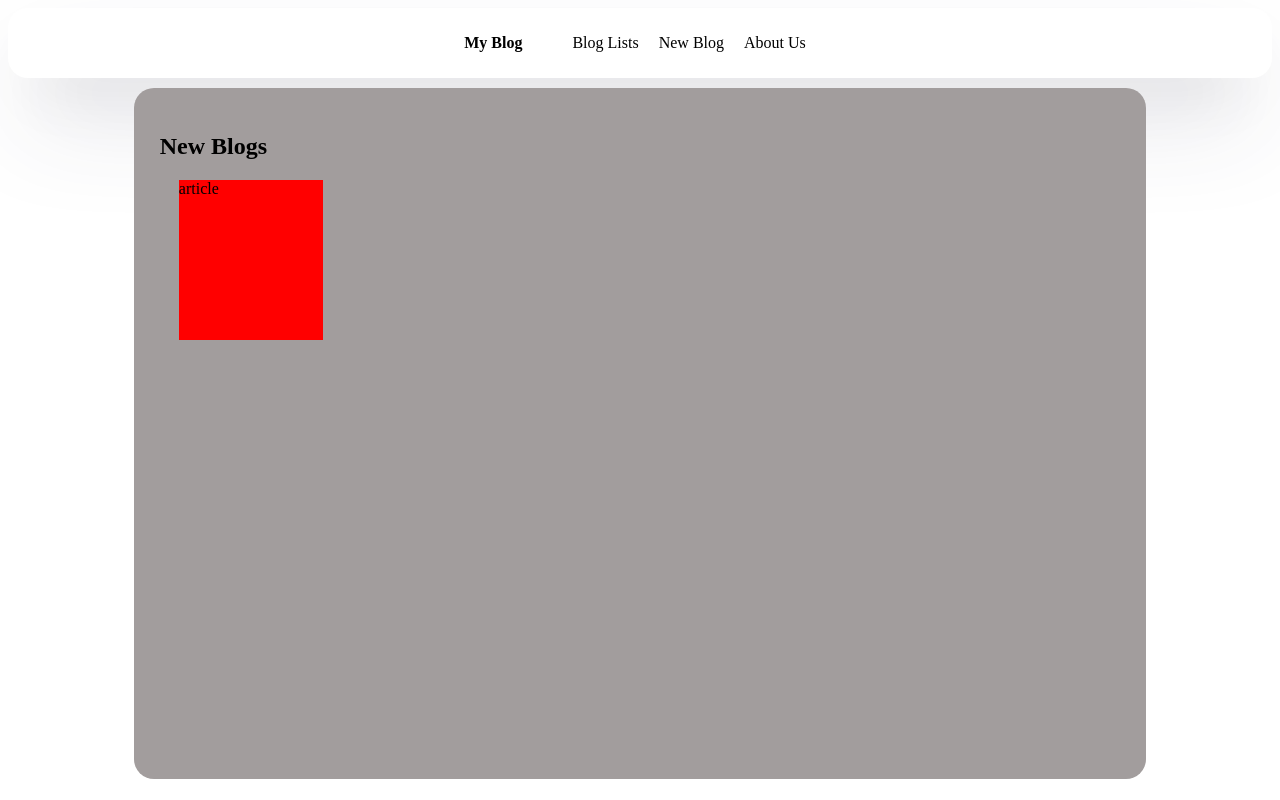
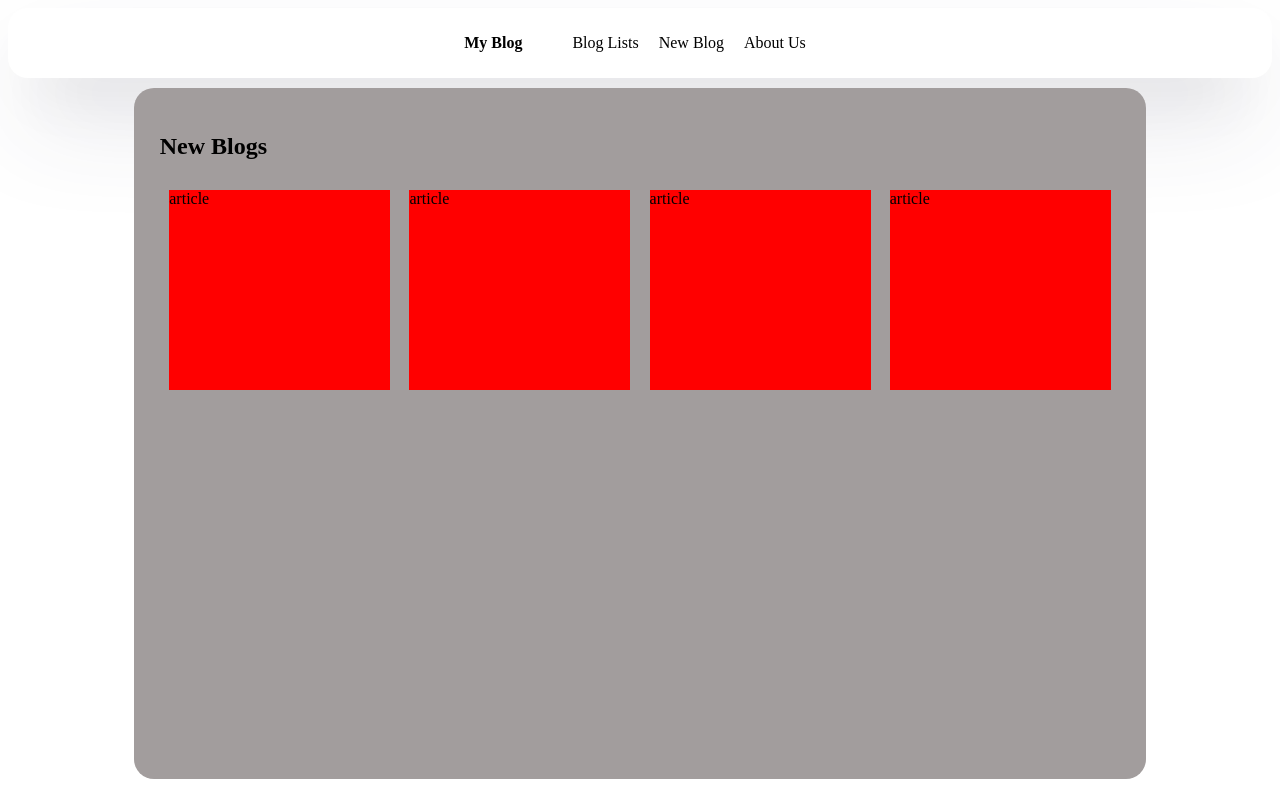
Before and after one commit to MohammadVaseti/React-Projects, a React (Vite) app in the folder 02-Website/website/: page / in a window 1280 px wide. Built offline with nearby package versions, Linux system fonts and the light colour scheme.

Commit message:
repo updated

```diff
--- a/02-Website/website/src/Components/article/articleStyle.module.css
+++ b/02-Website/website/src/Components/article/articleStyle.module.css
@@ -1,6 +1,6 @@
 .article {
-  width: 15%;
-  height: 25%;
-  margin: 2%;
+  width: 23%;
+  height: 200px;
   background-color: red;
+  margin: 1%;
 }
--- a/02-Website/website/src/pages/home/homeStyle.module.css
+++ b/02-Website/website/src/pages/home/homeStyle.module.css
@@ -5,3 +5,7 @@
   border-radius: 20px;
   padding: 2%;
 }
+.articlesContainer {
+  display: flex;
+  justify-content: space-between;
+}
--- a/02-Website/website/src/pages/home/homes.jsx
+++ b/02-Website/website/src/pages/home/homes.jsx
@@ -7,7 +7,12 @@ function Home() {
       <Navbar title="My Blog" />
       <div className={styles.container}>
         <h2>New Blogs</h2>
-        <Article />
+        <div className={styles.articlesContainer}>
+          <Article />
+          <Article />
+          <Article />
+          <Article />
+        </div>
       </div>
     </>
   );
```
